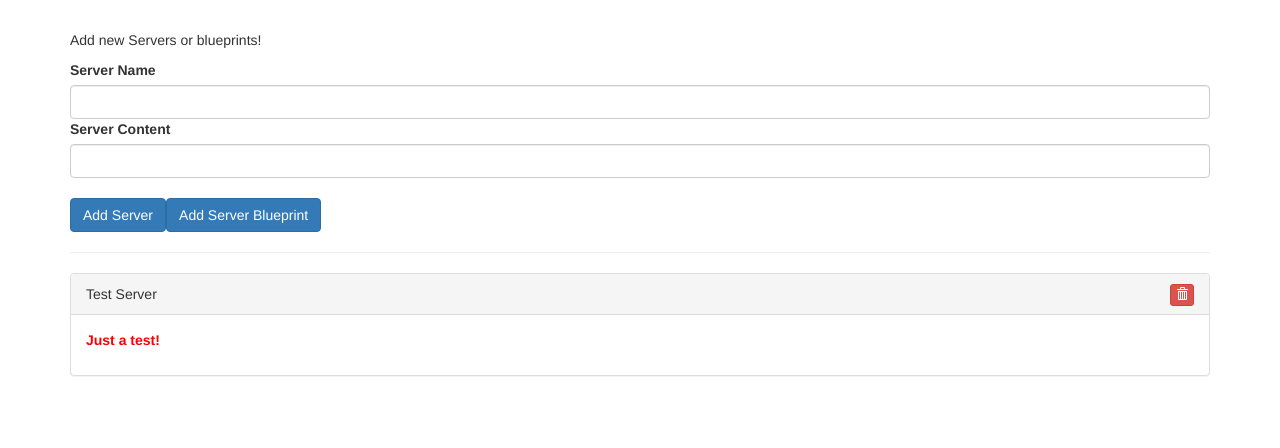
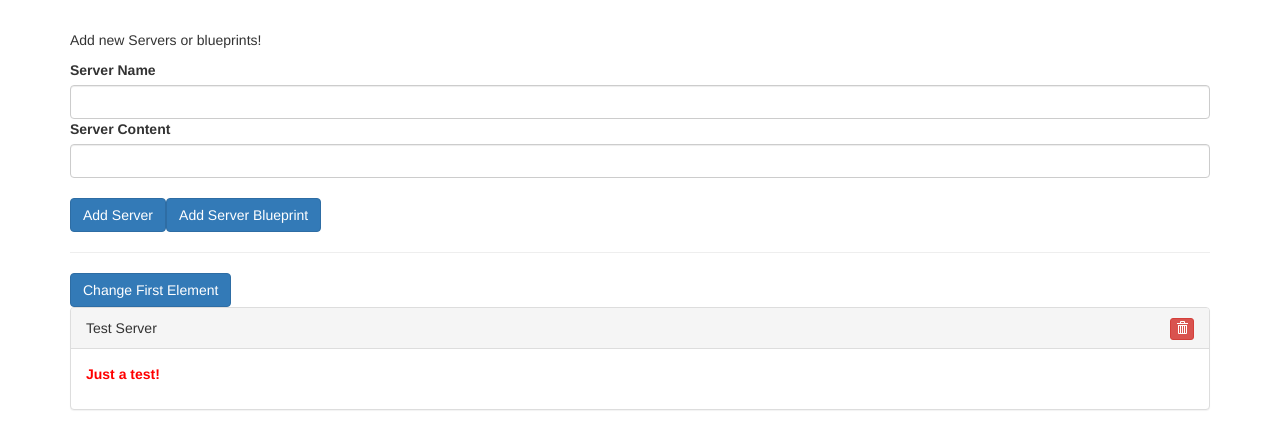
Before and after one commit to devignhouse/cmp-binding-views, an Angular app: page / in a window 1280 px wide. Shown: the top 448 px of the page. Built offline with nearby package versions, Linux system fonts and the light colour scheme.

Commit message:
Seeing Life Cycle Hooks in action

```diff
--- a/src/app/app.component.html
+++ b/src/app/app.component.html
@@ -14,12 +14,17 @@
   <hr>
   <div class="row">
     <div class="col-xs-12">
+      <button class="btn btn-primary" (click)="onChangeFirst()">Change First Element</button>
       <!-- Binding to Custom Properties -->
-      <app-server-element
-        *ngFor="let serverElement of serverElements; let i = index"
+      <app-server-element *ngFor="let serverElement of serverElements; let i = index"
         [element]="serverElement"
+        [name]="serverElement.name"
         [removableIndex]="i"
         (elementDeleted)="onElementRemoved($event)">
+        <p>
+          <strong *ngIf="serverElement.type === 'server'" style="color: red">{{ serverElement.content }}</strong>
+          <em *ngIf="serverElement.type === 'blueprint'">{{ serverElement.content }}</em>
+        </p>
       </app-server-element>
       <!-- also you can use an alias for Custom Properties as per below -->
       <!--
--- a/src/app/app.component.ts
+++ b/src/app/app.component.ts
@@ -25,4 +25,7 @@ export class AppComponent {
   onElementRemoved(removableData: { removableIndex: number }) {
     this.serverElements.splice(removableData.removableIndex, 1);
   }
+  onChangeFirst() {
+    this.serverElements[0].name = 'Changed!';
+  }
 }
--- a/src/app/server-element/server-element.component.html
+++ b/src/app/server-element/server-element.component.html
@@ -1,19 +1,27 @@
 <div class="panel panel-default">
-  <div class="panel-heading">
+  <!--<div class="panel-heading">
     {{ element.name }}
     <button class="btn-xs btn btn-danger pull-right"
-      type="button"
-      data-toggle="tooltip"
-      data-placement="top"
-      title="Delete"
-      (click)="onRemoveElement()">
+            type="button"
+            data-toggle="tooltip"
+            data-placement="top"
+            title="Delete"
+            (click)="onRemoveElement()">
+      <i class="glyphicon glyphicon-trash"></i>
+    </button>
+  </div>-->
+  <div class="panel-heading">
+    {{ name }}
+    <button class="btn-xs btn btn-danger pull-right"
+            type="button"
+            data-toggle="tooltip"
+            data-placement="top"
+            title="Delete"
+            (click)="onRemoveElement()">
       <i class="glyphicon glyphicon-trash"></i>
     </button>
   </div>
   <div class="panel-body">
-    <p>
-      <strong *ngIf="element.type === 'server'" style="color: red">{{ element.content }}</strong>
-      <em *ngIf="element.type === 'blueprint'">{{ element.content }}</em>
-    </p>
+    <ng-content></ng-content>
   </div>
 </div>
--- a/src/app/server-element/server-element.component.ts
+++ b/src/app/server-element/server-element.component.ts
@@ -1,10 +1,18 @@
 import {
   Component,
-  OnInit,
   Input,
   ViewEncapsulation,
   EventEmitter,
-  Output
+  Output,
+  OnInit,
+  OnChanges,
+  DoCheck,
+  AfterContentInit,
+  AfterContentChecked,
+  AfterViewInit,
+  AfterViewChecked,
+  OnDestroy,
+  SimpleChanges
 } from '@angular/core';
 
 @Component({
@@ -14,7 +22,15 @@ import {
   encapsulation: ViewEncapsulation.Emulated // None, Native
   // ViewEncapsulation's default value is Emulated.
 })
-export class ServerElementComponent implements OnInit {
+export class ServerElementComponent implements
+  OnInit,
+  OnChanges,
+  DoCheck,
+  AfterContentInit,
+  AfterContentChecked,
+  AfterViewInit,
+  AfterViewChecked,
+  OnDestroy {
   // Custom Property/Event
   @Output() elementDeleted = new EventEmitter<{removableIndex:number}>();
   // Properties shared from a Parent Component
@@ -24,10 +40,36 @@ export class ServerElementComponent implements OnInit {
   // also you can
   // Assign an alias for Custom Properties as per below
   // @Input('srvElement') element: { type: string, name: string, content: string };
+  @Input() name: string;
+  constructor() {
+    console.log("Constructor triggered");
+  }
+  ngOnInit(): void {
+    console.log("ngOnInit triggered!");
+  }
 
-  constructor() { }
-
-  ngOnInit(): void {
+  // Receives a changes argument
+  ngOnChanges(changes: SimpleChanges) {
+    console.log("ngOnChanges triggered!");
+    console.log(changes);
+  }
+  ngDoCheck() {
+    console.log("ngDoCheck triggered!");
+  }
+  ngAfterContentInit() {
+    console.log("ngAfterContentInit triggered!");
+  }
+  ngAfterContentChecked() {
+    console.log("ngAfterContentChecked triggered!");
+  }
+  ngAfterViewInit() {
+    console.log("ngAfterViewInit triggered!");
+  }
+  ngAfterViewChecked() {
+    console.log("ngAfterViewChecked triggered!");
+  }
+  ngOnDestroy() {
+    console.log("ngOnDestroy triggered");
   }
   // Emitting an Event via a Custom Property
   onRemoveElement() {
```
